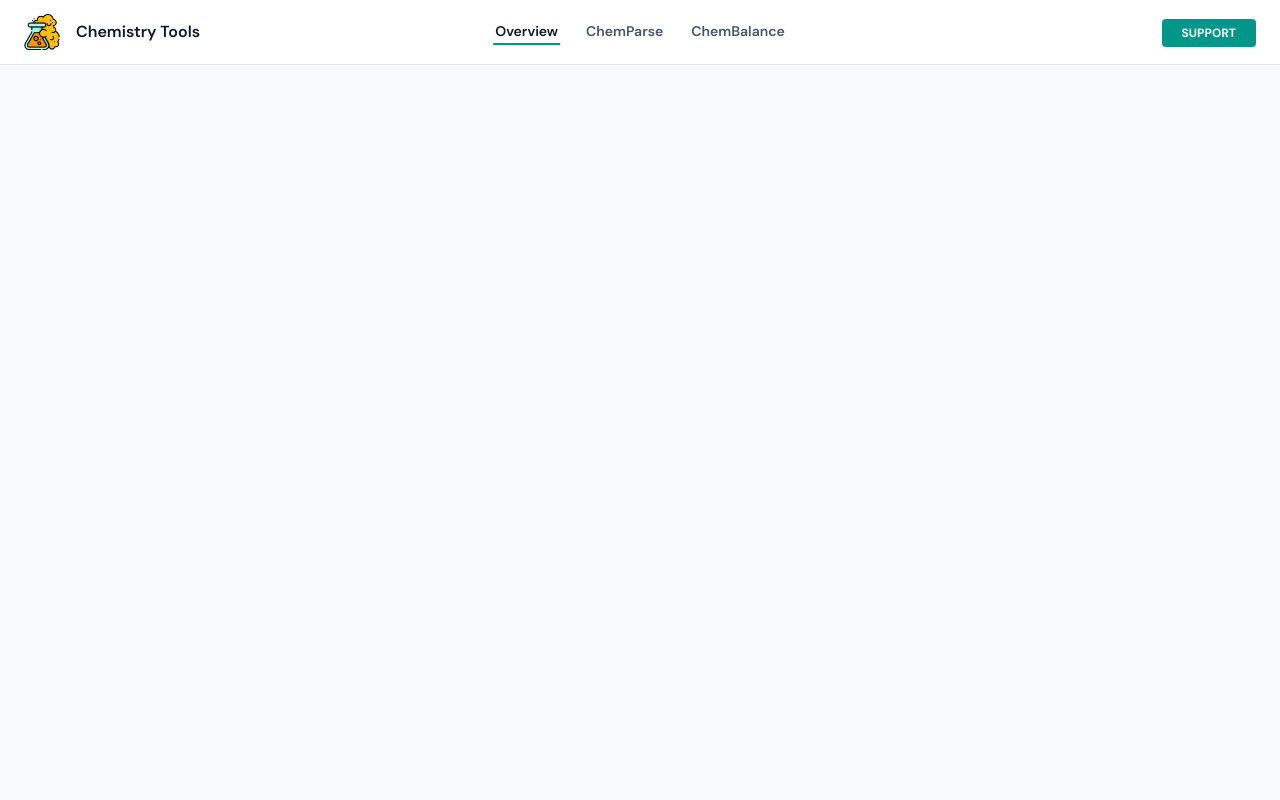
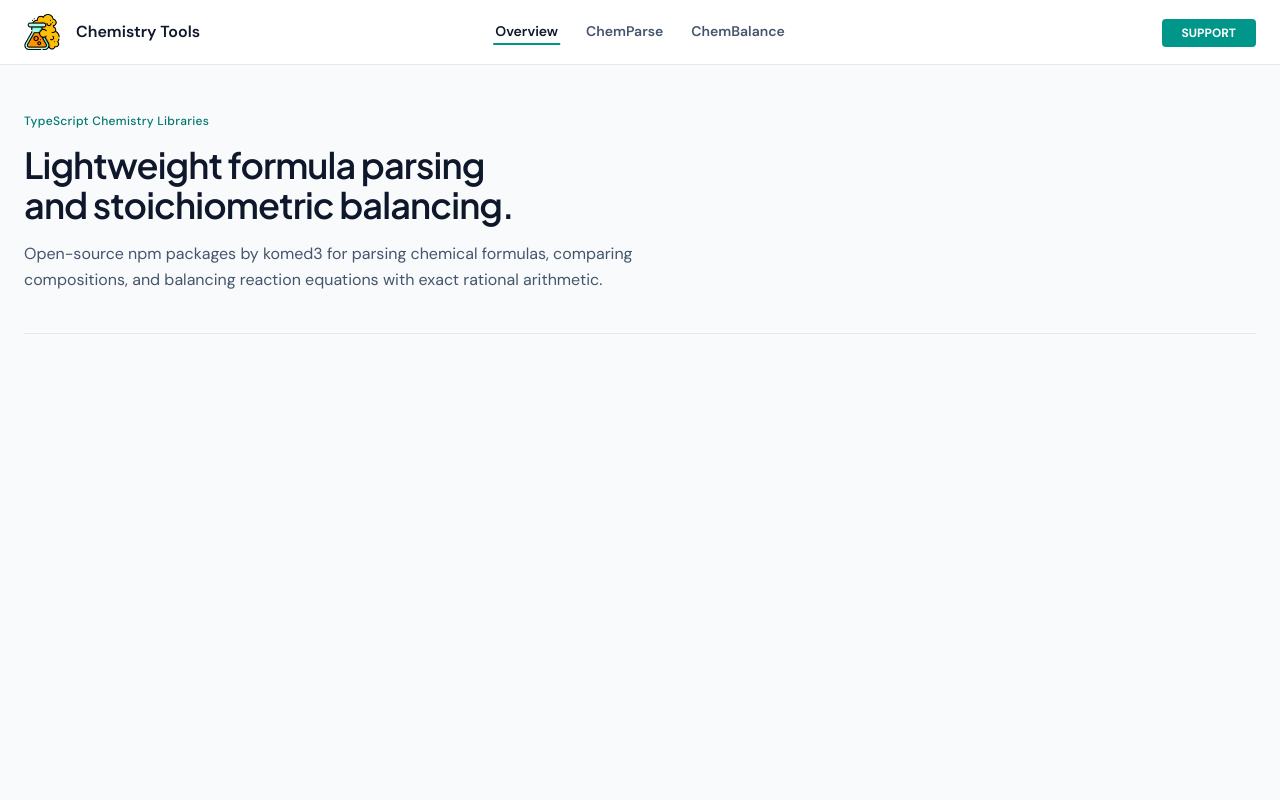
Before and after one commit to komed3/chemistry, a React (Vite) app: page / in a window 1280 px wide. Shown: the top 800 px of the page. Built offline with nearby package versions, Linux system fonts and the light colour scheme.

Commit message:
add intro section

```diff
--- a/src/views/Home.tsx
+++ b/src/views/Home.tsx
@@ -1,5 +1,20 @@
 export function Home () {
   return (
-    <></>
+    <div className= 'space-y-12'>
+      <section className= 'pb-10 space-y-4 border-b border-slate-200'>
+        <p className= 'text-xs font-medium tracking-wide text-teal-700'>
+          TypeScript Chemistry Libraries
+        </p>
+
+        <h1 className= 'max-w-2xl text-4xl font-semibold tracking-tight text-balance text-slate-900'>
+          Lightweight formula parsing and stoichiometric balancing.
+        </h1>
+
+        <p className= 'max-w-2xl text-base leading-relaxed text-slate-600'>
+          Open-source npm packages by komed3 for parsing chemical formulas, comparing compositions,
+          and balancing reaction equations with exact rational arithmetic.
+        </p>
+      </section>
+    </div>
   );
 }
```
